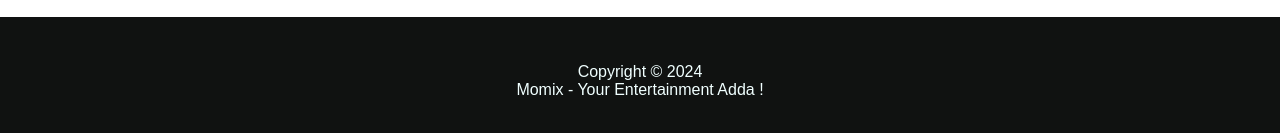
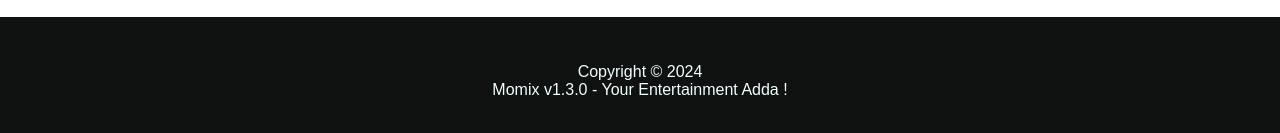
Before and after one commit to thejaat/calc, a plain HTML site: page index.html in a window 1280 px wide. Shown: the part 2266-2399 px from the top of the page. Drawn offline with Linux system fonts and the light colour scheme.

Commit message:
Update index.html

```diff
--- a/index.html
+++ b/index.html
@@ -232,7 +232,7 @@
   <footer style="background-color: rgb(16, 18, 17); padding: 30px; margin-top: 20px">
     <p style="text-align: center; color: azure">
       Copyright &copy; 2024 <br />
-      Momix - Your Entertainment Adda !
+      Momix v1.3.0 - Your Entertainment Adda !
     </p>
   </footer>
 
```
